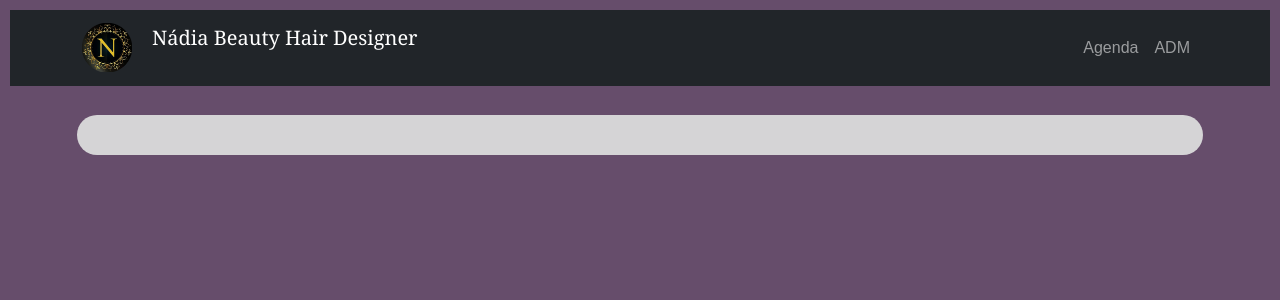
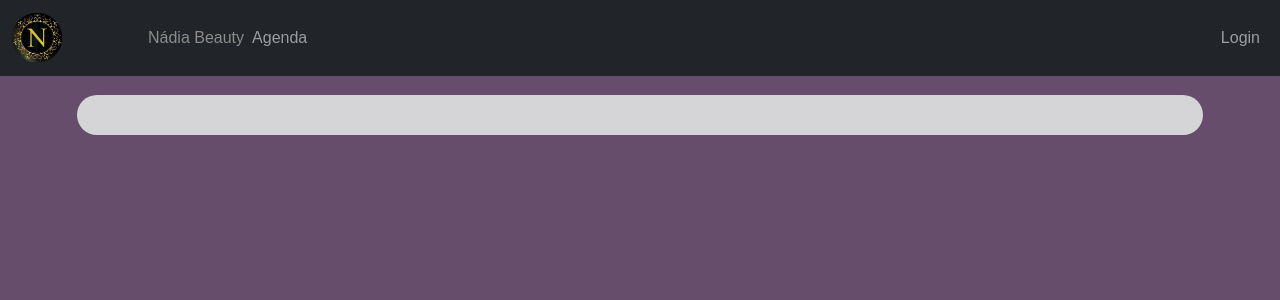
Before and after one commit to jefimdf/salao-app, a React (Create React App) app: page / in a window 1280 px wide. Shown: the top 300 px of the page. Built offline with nearby package versions, Linux system fonts and the light colour scheme.

Commit message:
Versão mobile

```diff
--- a/public/index.html
+++ b/public/index.html
@@ -10,6 +10,7 @@
       content="Aplicativo de agendamento do Salão Nadia Beautiful"
     />
     <link rel="apple-touch-icon" href="logo.gif" />
+    <script src="https://cdn.jsdelivr.net/npm/bootstrap@5.0.2/dist/js/bootstrap.bundle.min.js"></script>
     <!--
       manifest.json provides metadata used when your web app is installed on a
       user's mobile device or desktop. See https://developers.google.com/web/fundamentals/web-app-manifest/
--- a/src/App.css
+++ b/src/App.css
@@ -10,7 +10,7 @@ html, body{
   position:relative;
 }
 #header {
-  padding:10px;
+
 }
 #body {
   padding:10px;
@@ -133,7 +133,22 @@ div .logo{
   height: 50px;
 }
 
-div .logo span{
+div .title{
   margin-left: 70px;
-  font-family: Georgia, 'Times New Roman', Times, serif;
+  font-family: Arial, Helvetica, sans-serif;
+  color: rgb(141, 140, 140);
 }
+
+@media only screen
+  and (min-device-width: 300px)
+  and (max-device-width: 580px)
+  and (-webkit-min-device-pixel-ratio: 2) {
+
+    div .title{
+
+    }
+
+
+
+
+  }
--- a/src/App.js
+++ b/src/App.js
@@ -8,6 +8,7 @@ import "bootstrap/dist/css/bootstrap.css";
 import "./App.css";
 import { BrowserRouter as Router, Switch, Route, Link } from "react-router-dom";
 import { NavDropdown } from "react-bootstrap";
+
 
 //Usuario
 import CreateUsuario from "./components/Administracao/Usuario/create-usuario.component";
@@ -78,34 +79,21 @@ function App(props) {
   return (<Router>
     <div id="container" className="App">
       <header id="header" className="App-header">
-        <Navbar bg="dark" variant="dark">
-          <Container>
-            <Navbar.Brand>
-              <Link to={userLogado ? "/agenda-view" : ""} className="nav-link">
-                <div className="logo"><span>Nádia Beauty Hair Designer</span></div>
+    <nav className="navbar navbar-expand-lg navbar-dark bg-dark">
+        <div className="container-fluid">
+            <a href="#" className="navbar-brand">
+              <Link to={userLogado ? "/agenda-view" : ""}>
+                <div className="logo"></div>
               </Link>
-            </Navbar.Brand>
-
-            <Nav className="justify-content-end">
-              <Nav>
-                <Link to={"/create-agenda"} className="nav-link">
-                  Agenda
-                </Link>
-              </Nav>
-
-              {!userLogado &&
-              <Nav>
-                <Link to={"/login"} className="nav-link">
-                  ADM
-                </Link>
-              </Nav>}
-
-              {userLogado &&
-              <Nav>
-                <Link to={"/create-cliente"} className="nav-link">
-                  Clientes
-                </Link>
-              </Nav>}
+            </a>
+            <div className="title">Nádia Beauty</div>
+            <button type="button" className="navbar-toggler" data-bs-toggle="collapse" data-bs-target="#navbarCollapse">
+                <span className="navbar-toggler-icon"></span>
+            </button>
+            <div className="collapse navbar-collapse" id="navbarCollapse">
+                <div className="navbar-nav">
+                  <a href={"/create-agenda"} class="nav-item nav-link">Agenda</a>
+                  {userLogado &&<a href={"/create-cliente"} class="nav-item nav-link">Clientes</a>}
                   {userLogado && <NavDropdown title="Administração" id="basic-nav-dropdown">
                     <NavDropdown.Item href="/usuario-list">Usuário</NavDropdown.Item>
                     <NavDropdown.Item href="/funcionario-list">Funcionário</NavDropdown.Item>
@@ -116,16 +104,18 @@ function App(props) {
                     <NavDropdown.Item href="/cidade-list">Cidade</NavDropdown.Item>
                   </NavDropdown>
                   }
+                </div>
+                <div className="navbar-nav ms-auto">
                     {userLogado &&
-              <Nav>
-                <Link onClick={()=>logout()} className="nav-link">
-                  Sair
-                </Link>
-              </Nav>}
-            </Nav>
-
-          </Container>
-        </Navbar>
+                      <a href="#" onClick={()=>logout()} className="nav-item nav-link">Sair</a>
+                    }
+                    {!userLogado &&
+                      <a href={"/login"} className="nav-item nav-link">Login</a>
+                                  }
+                </div>
+            </div>
+        </div>
+    </nav>
       </header>
 
       <Container id="body">
```
Lines whose indentation alone changed are shown as unchanged.
